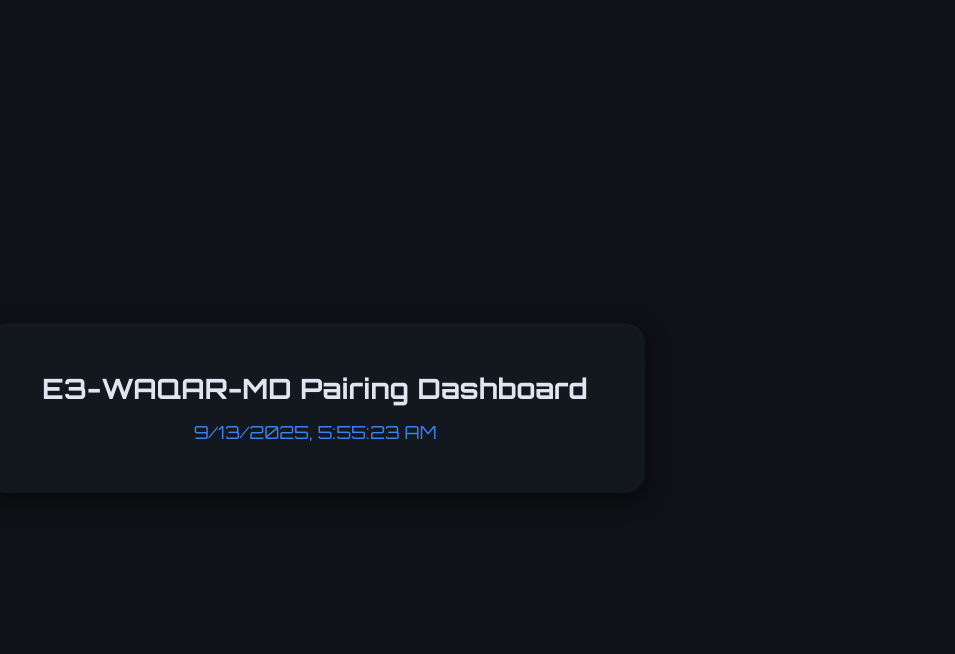
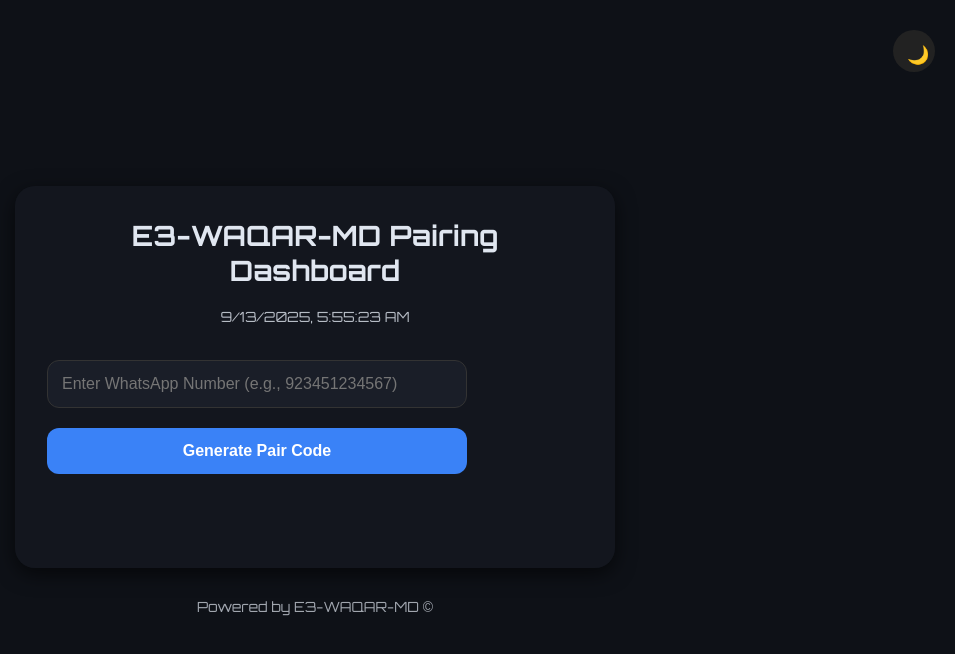
Before and after one commit to ALUSTADYT/E3-WAQAR-MD-PAIR, a website: page pair.html in a window 1280 px wide. Shown: the whole page, without its empty margins (325-1280 px from the left). Drawn offline with Linux system fonts and the light colour scheme.

Commit message:
Update pair.html

```diff
--- a/pair.html
+++ b/pair.html
@@ -6,46 +6,183 @@
   <title>E3-WAQAR-MD — Pairing Dashboard</title>
   <link href="https://fonts.googleapis.com/css2?family=Orbitron:wght@400;700&display=swap" rel="stylesheet" />
   <style>
+    :root {
+      --bg-dark: #0e1117;
+      --bg-light: #f3f6fb;
+      --card-dark: rgba(20, 24, 32, 0.9);
+      --card-light: rgba(255, 255, 255, 0.8);
+      --text-dark: #e0e6f0;
+      --text-light: #222;
+      --accent: #3a82f7;
+    }
+
+    * { box-sizing: border-box; margin: 0; padding: 0; }
     body {
       font-family: 'Orbitron', sans-serif;
-      background: #0e1117;
-      color: #e0e6f0;
-      display: flex;
-      flex-direction: column;
-      justify-content: center;
-      align-items: center;
-      height: 100vh;
+      display: flex; flex-direction: column; justify-content: center; align-items: center;
+      height: 100vh; transition: background 0.6s, color 0.6s;
     }
+
+    body.night { background: var(--bg-dark); color: var(--text-dark); }
+    body.day { background: var(--bg-light); color: var(--text-light); }
+
     .card {
-      background: rgba(20, 24, 32, 0.9);
-      padding: 30px;
+      position: relative;
+      width: min(600px, 90%);
+      padding: 32px;
       border-radius: 20px;
-      width: min(600px, 90%);
-      text-align: center;
+      backdrop-filter: blur(12px);
+      transition: background 0.6s, box-shadow 0.6s;
+    }
+    body.night .card {
+      background: var(--card-dark);
       box-shadow: 0 6px 20px rgba(0,0,0,0.6);
     }
-    h1 { margin-bottom: 15px; font-size: 28px; }
+    body.day .card {
+      background: var(--card-light);
+      box-shadow: 0 6px 18px rgba(0,0,0,0.1);
+    }
+
+    h1 {
+      margin-bottom: 20px;
+      font-size: 28px;
+      text-align: center;
+    }
+
     .time {
+      font-size: 14px;
+      margin-bottom: 25px;
+      text-align: center;
+      opacity: 0.8;
+    }
+
+    input, button {
+      width: 100%;
+      max-width: 420px;
+      padding: 14px;
+      margin: 10px 0;
+      font-size: 16px;
+      border-radius: 12px;
+      border: none;
+      outline: none;
+    }
+    input {
+      background: #fff;
+      border: 1px solid #ccc;
+    }
+    body.night input {
+      background: #1a1e28;
+      color: #fff;
+      border: 1px solid #333;
+    }
+    button {
+      background: var(--accent);
+      color: #fff;
+      font-weight: bold;
+      cursor: pointer;
+      transition: background 0.3s, transform 0.2s;
+    }
+    button:hover {
+      background: #2a6bd9;
+      transform: translateY(-2px);
+    }
+
+    .output {
+      margin-top: 18px;
+      padding: 16px;
+      border-radius: 12px;
+      border: 1px solid #444;
+      text-align: center;
+      opacity: 0;
+      transition: opacity 0.6s;
+    }
+    .output.show { opacity: 1; }
+
+    .spinner {
+      border: 4px solid rgba(0,0,0,0.1);
+      border-left-color: var(--accent);
+      border-radius: 50%;
+      width: 32px; height: 32px;
+      margin: 10px auto;
+      animation: spin 1s linear infinite;
+    }
+    @keyframes spin { 100% { transform: rotate(360deg); } }
+
+    .toggle-btn {
+      position: absolute;
+      top: 20px;
+      right: 20px;
+      background: #ccc;
+      border: none;
+      border-radius: 50%;
+      width: 42px; height: 42px;
       font-size: 18px;
-      margin-bottom: 20px;
-      color: #3a82f7;
+      cursor: pointer;
+    }
+    body.night .toggle-btn { background: #222; color: #fff; }
+    body.day .toggle-btn { background: #eee; color: #000; }
+
+    footer {
+      margin-top: 30px;
+      font-size: 14px;
+      opacity: 0.7;
+      text-align: center;
     }
   </style>
 </head>
-<body>
+<body class="night">
+  <button class="toggle-btn" onclick="toggleMode()">🌙</button>
+
   <main class="card">
     <h1>E3-WAQAR-MD Pairing Dashboard</h1>
     <div class="time" id="timeBox"></div>
+
+    <input type="text" id="number" placeholder="Enter WhatsApp Number (e.g., 923451234567)" />
+    <button onclick="getCode()">Generate Pair Code</button>
+
+    <div id="result" class="output"></div>
   </main>
 
+  <footer>Powered by E3-WAQAR-MD ©</footer>
+
+  <!-- Allahu Akbar sound -->
+  <audio id="takbir" src="https://www.islamcan.com/audio/adhan/azan1.mp3"></audio>
+
   <script>
+    function toggleMode(){
+      const body=document.body;
+      const btn=document.querySelector(".toggle-btn");
+      if(body.classList.contains("night")){
+        body.classList.remove("night"); body.classList.add("day"); btn.textContent="☀️";
+      } else {
+        body.classList.remove("day"); body.classList.add("night"); btn.textContent="🌙";
+      }
+    }
+
     function updateTime(){
       const now = new Date();
-      document.getElementById("timeBox").textContent =
-        now.toLocaleString(); // shows date + time
+      document.getElementById("timeBox").textContent = now.toLocaleString();
     }
     setInterval(updateTime, 1000);
-    updateTime(); // call once immediately
+    updateTime();
+
+    async function getCode(){
+      const number = document.getElementById('number').value.trim();
+      const resultBox = document.getElementById('result');
+      const audio = document.getElementById('takbir');
+
+      if(!number){ alert('Please enter a valid number.'); return; }
+
+      resultBox.classList.add('show');
+      resultBox.innerHTML = `<div class="spinner"></div> Generating code...`;
+
+      setTimeout(()=>{
+        const fakeCode = Math.floor(100000 + Math.random() * 900000);
+        resultBox.innerHTML = `✅ Pairing Code: <b>${fakeCode}</b>`;
+        audio.currentTime = 0;
+        audio.play();
+      }, 2500);
+    }
   </script>
 </body>
 </html>
```
